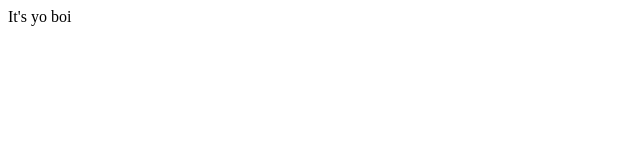
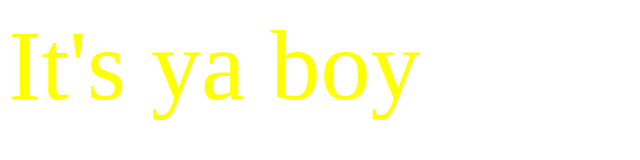
Before and after one commit to hisimonigel1/hisimonigel1.github.io, a plain HTML site: page index.html in a window 1280 px wide. Shown: the whole page, without its empty margins (0-640 px from the left). Drawn offline with Linux system fonts and the light colour scheme.

Commit message:
Update index.html

```diff
--- a/index.html
+++ b/index.html
@@ -1,3 +1,9 @@
 <html>
-<p>It's yo boi</p>
+<style>
+  p{
+   font-size: 100;
+		color: yellow;
+  }
+</style>
+<p>It's ya boy </p>
 </html>
```
